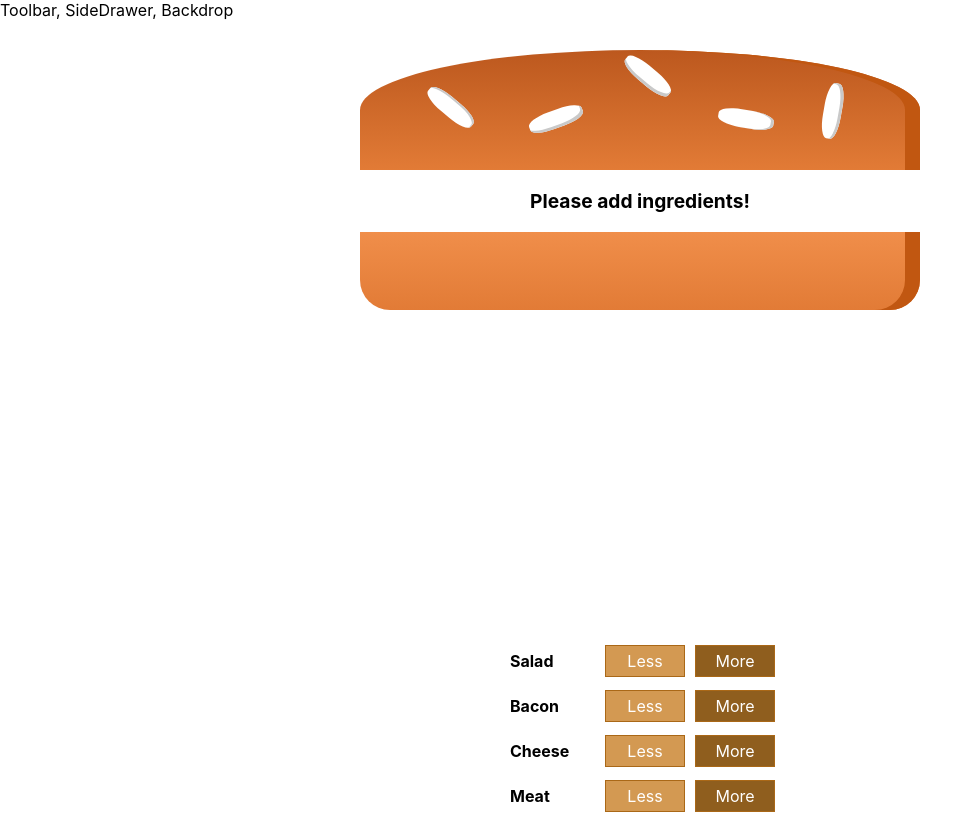
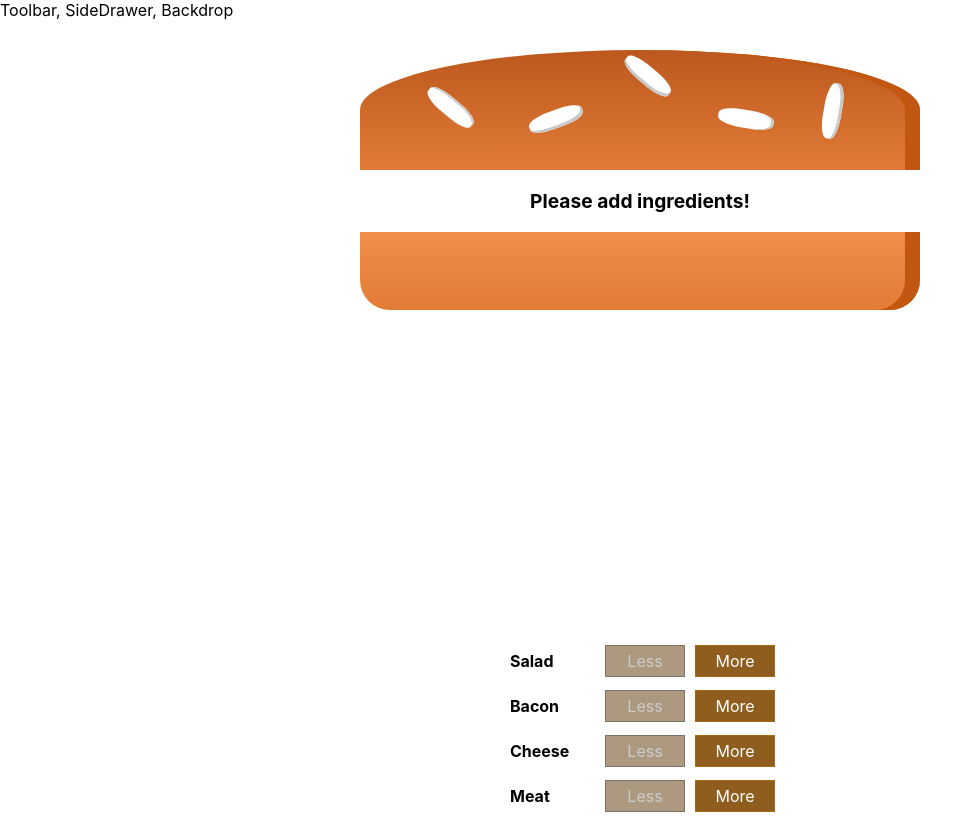
Before and after one commit to perhegg/Burger, a React (Create React App) app: page / in a window 1280 px wide. Shown: the whole page, without its empty margins (0-979 px from the left). Built offline with nearby package versions, Linux system fonts and the light colour scheme.

Commit message:
add and remove ingredient functions

```diff
--- a/src/components/Burger/BuildControls/BuildControl/BuildControl.js
+++ b/src/components/Burger/BuildControls/BuildControl/BuildControl.js
@@ -4,8 +4,8 @@
 const buildControl = (props) => (
     <div className={classes.BuildControl}>
         <div className={classes.Label}>{props.label}</div>
-        <button className={classes.Less}>Less</button>
-        <button className={classes.More}>More</button>
+        <button className={classes.Less} onClick={props.remove} disabled={props.disabled}>Less</button>
+        <button className={classes.More} onClick={props.added}>More</button>
     </div>
 )
 
--- a/src/components/Burger/BuildControls/BuildControls.js
+++ b/src/components/Burger/BuildControls/BuildControls.js
@@ -12,7 +12,12 @@
 const buildControls = (props) => (
     <div className={classes.buildControls}>
         {controls.map(ctrl => (
-            <BuildControl key={ctrl.label} label={ctrl.label} />
+            <BuildControl
+                key={ctrl.label}
+                label={ctrl.label}
+                added={() => props.ingAdded(ctrl.type)}
+                remove={() => props.ingDeducted(ctrl.type)}
+                disabled={props.disabled[ctrl.type]} />
         ))}
     </div>
 )
--- a/src/containers/BurgerBuilder.js
+++ b/src/containers/BurgerBuilder.js
@@ -1,6 +1,13 @@
 import React, { Component } from 'react';
 import Burger from '../components/Burger/Burger';
 import BuildControls from '../components/Burger/BuildControls/BuildControls'
+
+const INGREDIENT_PRICES = {
+    salad: 0.5,
+    cheese: 0.4,
+    meat: 1.3,
+    bacon: 0.7
+}
 
 export default class BurgerBuilder extends Component {
     state = {
@@ -9,14 +16,50 @@
             bacon: 0,
             cheese: 0,
             meat: 0
-        }
+        },
+        totalPrice: 4
     };
 
+    addIngredientHandler = (type) => {
+        const oldCount = this.state.ingredients[type]
+        const updatedCount = oldCount + 1
+        const updatedIngredients = {
+            ...this.state.ingredients
+        }
+        updatedIngredients[type] = updatedCount
+        const priceAddition = INGREDIENT_PRICES[type]
+        const oldPrice = this.state.totalPrice
+        const newPrice = oldPrice + priceAddition
+        this.setState({totalPrice: newPrice, ingredients: updatedIngredients})
+    }
+
+    removeIngredientHandler = (type) => {
+        const oldCount = this.state.ingredients[type]
+        const updatedCount = oldCount - 1
+        const updatedIngredients = {
+            ...this.state.ingredients
+        }
+        updatedIngredients[type] = updatedCount
+        const priceDeduction = INGREDIENT_PRICES[type]
+        const oldPrice = this.state.totalPrice
+        const newPrice = oldPrice - priceDeduction
+        this.setState({totalPrice: newPrice, ingredients: updatedIngredients})
+    }
+
     render() {
+        const disabledInfo = {
+            ...this.state.ingredients
+        }
+        for (let key in disabledInfo) {
+            disabledInfo[key] = disabledInfo[key] <=0
+        }
         return (
             <>
                 <Burger ingredients={this.state.ingredients} />
-                <BuildControls />
+                <BuildControls
+                    ingAdded={this.addIngredientHandler}
+                    ingDeducted={this.removeIngredientHandler}
+                    disabled={disabledInfo} />
             </>
         )
     };
```
Also changed, not shown: 1 other file (tests, documents, lock files or other folders).
